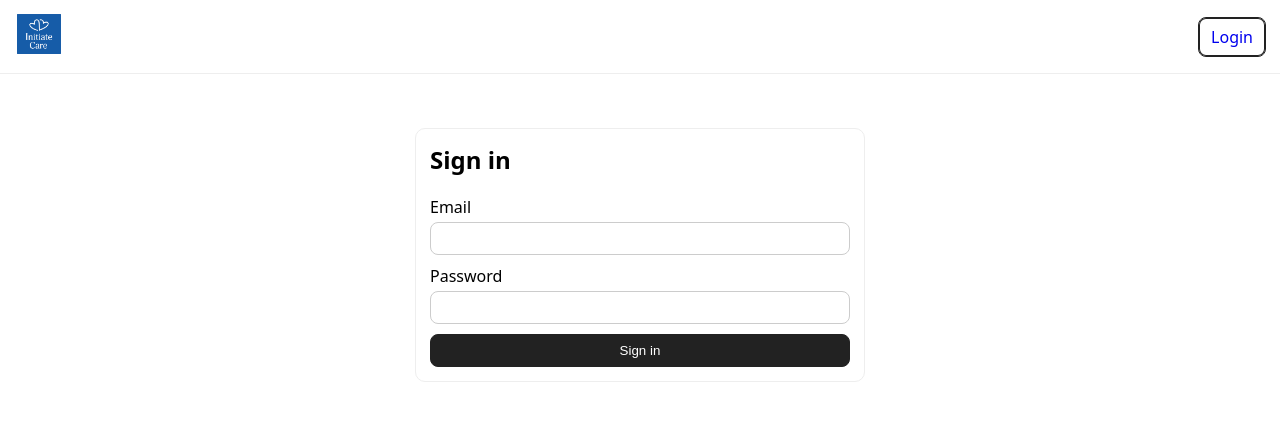
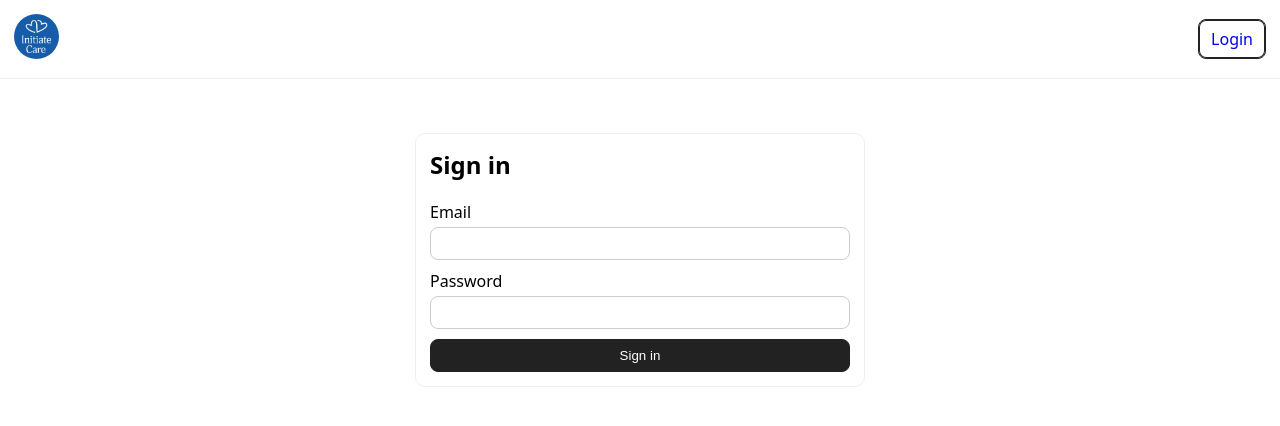
Before and after one commit to Anderson062887/first-aid-delivery-app, a React (Vite) app in the folder client/: page /login in a window 1280 px wide. Shown: the top 426 px of the page. Built offline with nearby package versions, Linux system fonts and the light colour scheme; no server answers.

Commit message:
Make navbar logo round
🤖 Generated with [Claude Code](https://claude.com/claude-code)

Co-Authored-By: Claude Opus 4.5 <noreply@anthropic.com>

```diff
--- a/client/src/styles.css
+++ b/client/src/styles.css
@@ -359,10 +359,10 @@ a.active.btn { border-color: #222; box-shadow: inset 0 0 0 1px #222; }
   color: inherit;
 }
 .brand-link img {
-  width: 50px;
-  height: 40px;
-  object-fit: contain;
-  border-radius: 4px;
+  width: 45px;
+  height: 45px;
+  object-fit: cover;
+  border-radius: 50%;
   /* border: 1px solid #eee; */
 }
 
```
